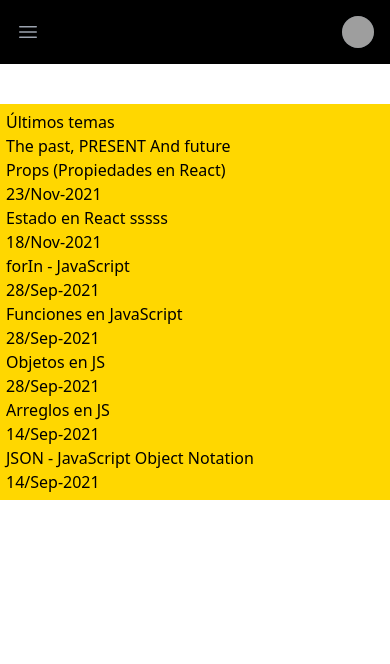
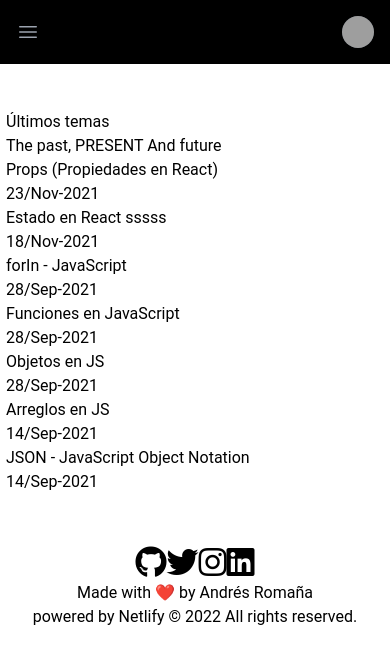
Before and after one commit to Allislove/myportfolio, a React (Create React App) app: page /blog in a window 390 px wide. Shown: the top 664 px of the page. Built offline with nearby package versions, Linux system fonts and the light colour scheme; grey boxes are pictures that could not be loaded.

Commit message:
Add footer

```diff
--- a/src/App.css
+++ b/src/App.css
@@ -9,6 +9,12 @@
 }
 
 
-/* div {
+div {
     display: block;
-} */
+}
+
+.social {
+  display: flex;
+  justify-content: center;
+  align-items: center;
+}
--- a/src/App.js
+++ b/src/App.js
@@ -1,13 +1,13 @@
 import React from 'react';
 import Application from './components/navigation/Application';
-// import Footer from './components/views/footer/footer';
-//import './App.css';
+import Footer from './components/views/footer/footer';
+import './App.css';
 
 function App() {
   return (
     <div className="">
       <Application />
-      {/* <Footer /> */}
+      <Footer />
     </div>
   );
 }
--- a/src/components/style/home.css
+++ b/src/components/style/home.css
@@ -7,7 +7,6 @@
     max-width: 800px !important;
     margin: 0 auto;
     margin-top: 40px;
-    background: gold
 }
 
 /* Media queries */
@@ -15,6 +14,7 @@
     .main {
         margin-top: 40px;
         max-width: 100%;
-        background-color: rgb(221, 78, 78);
+        background-color: rgb(11, 11, 11);
+        color: white;
     }
 }
--- a/src/components/views/footer/footer.js
+++ b/src/components/views/footer/footer.js
@@ -1,4 +1,5 @@
 import React from "react";
+import '../../../App.css'
 
 export default function Footer() {
   let date = new Date();
```
